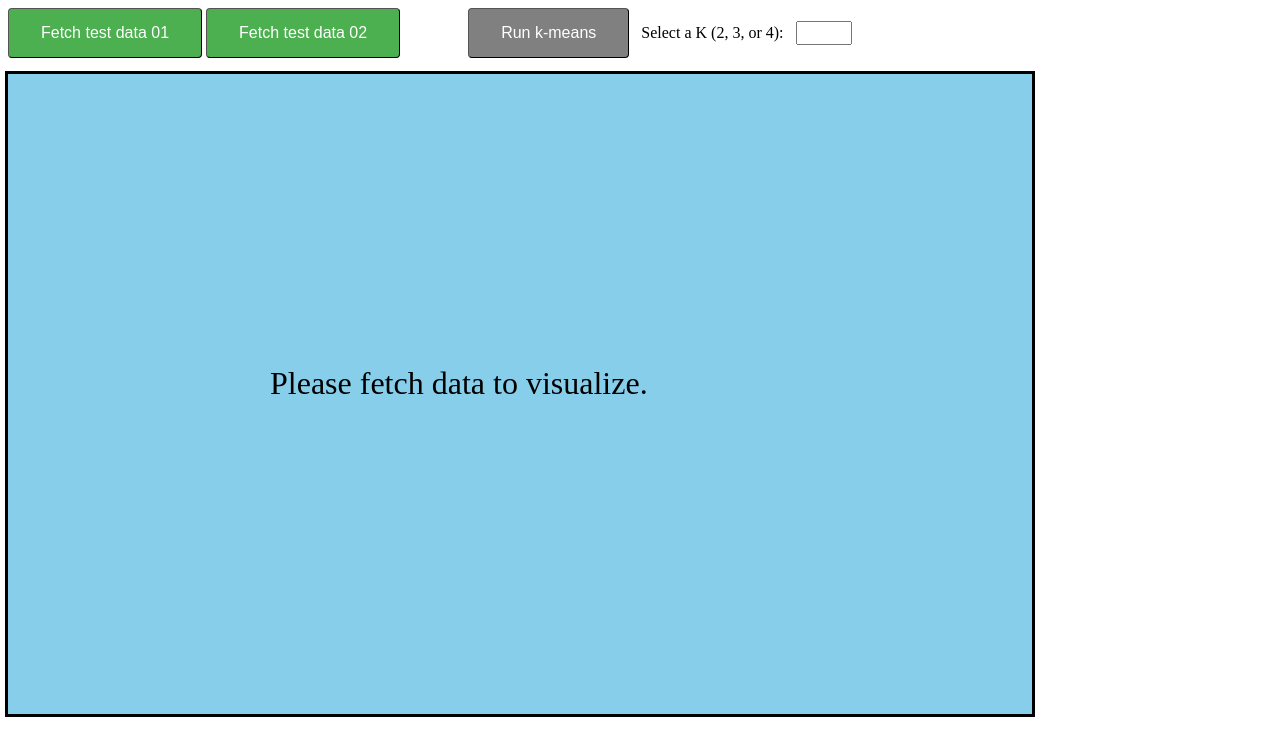
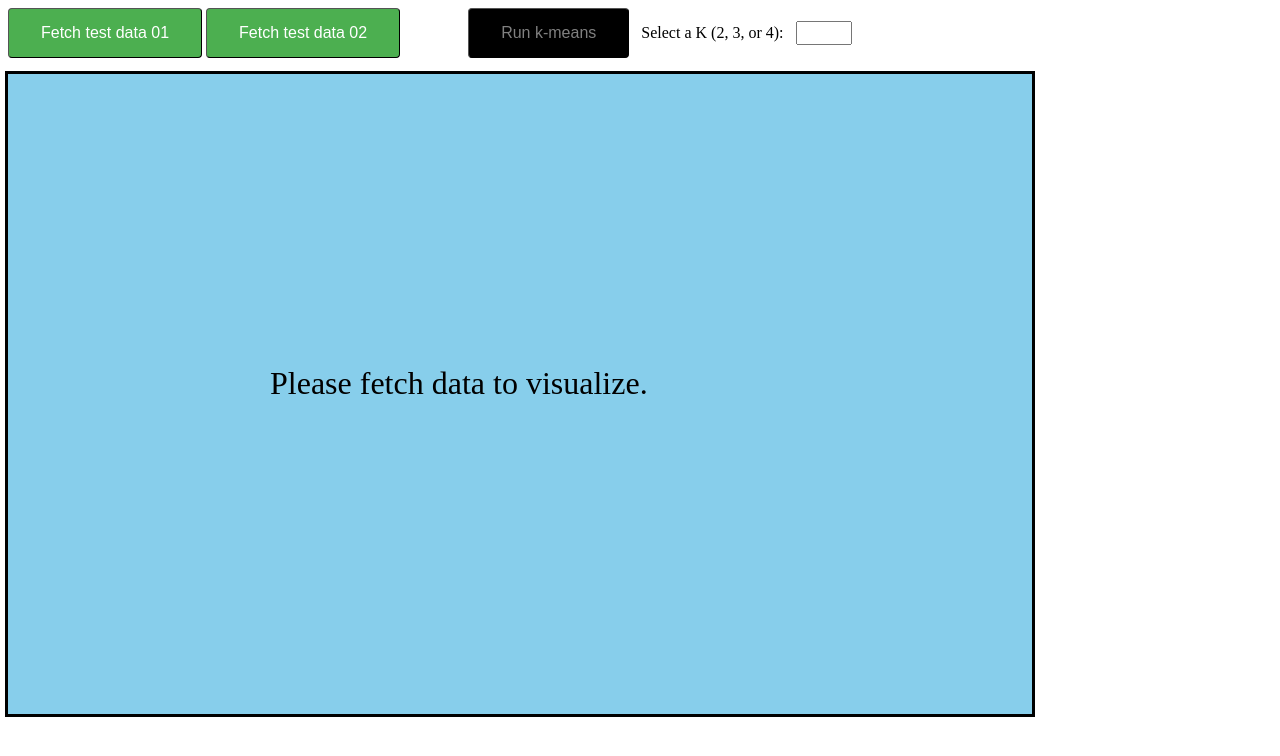
Before and after one commit to FelSiq/simple-app-fastapi-and-d3, a plain HTML site: page index.html in a window 1280 px wide. Drawn offline with nearby package versions, Linux system fonts and the light colour scheme.

Commit message:
update: improve css

```diff
--- a/css/main.css
+++ b/css/main.css
@@ -14,6 +14,12 @@ button {
   margin-bottom: 16px;
 }
 
+button:hover {
+  box-shadow: inset 0 0 100px 100px rgba(255, 255, 255, 0.2);
+}
+
 button:disabled {
-  background-color: gray !important;
+  background-color: black !important;
+  color: gray !important;
+  box-shadow: inset 0 0 100px 100px rgba(255, 255, 255, 0.0);
 }
```
